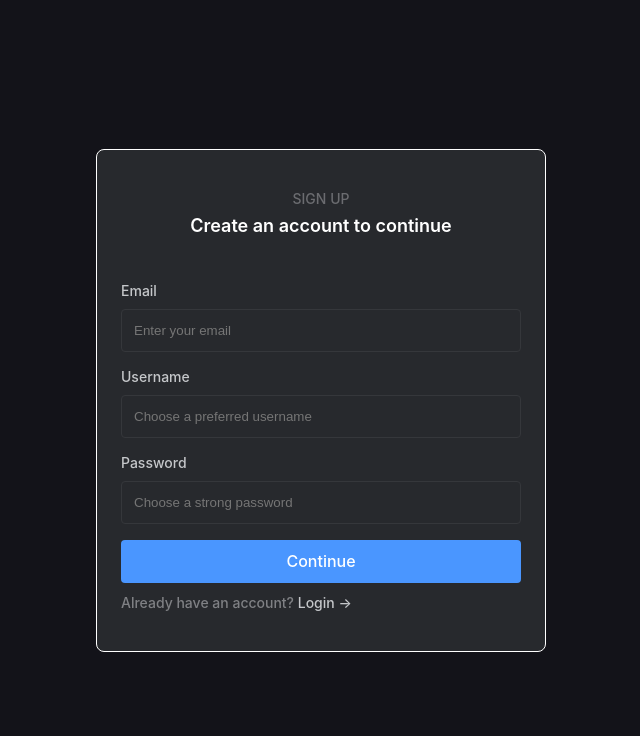
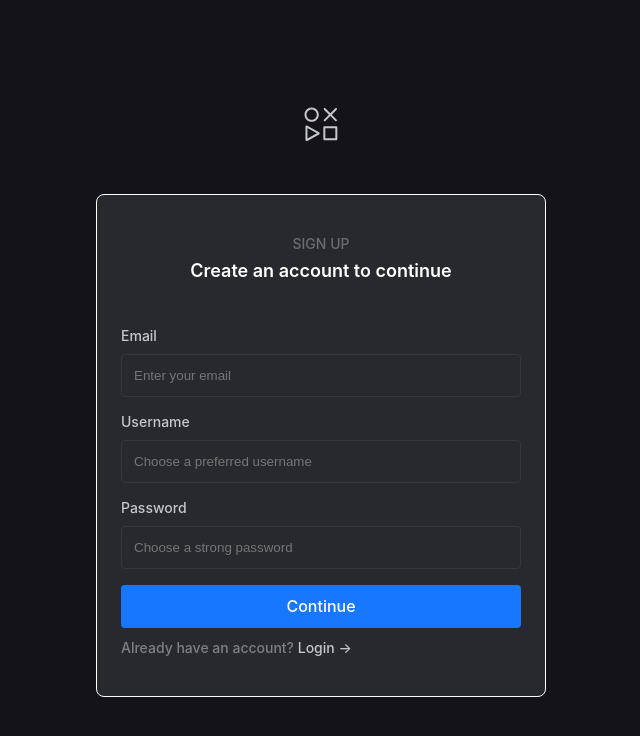
Before and after one commit to Yashpal13/post, a React (Create React App) app: page /sign-up in a window 1280 px wide. In both pictures the pointer is over the element "Continue". Shown: the top 736 px of the page, without its empty margins (319-959 px from the left). Built offline with nearby package versions, Linux system fonts and the light colour scheme.

Commit message:
test:context changes added

```diff
--- a/src/components/Button/Button.module.css
+++ b/src/components/Button/Button.module.css
@@ -8,3 +8,7 @@
   text-align: center;
   cursor: pointer;
 }
+
+.btn:hover {
+  background-color: #1778ff;
+}
--- a/src/pages/SignUp/SignUp.tsx
+++ b/src/pages/SignUp/SignUp.tsx
@@ -28,6 +28,9 @@ const SignUp = (props: any) => {
 
   return (
     <div className="flex flex-col-vertical-center height-100 width-100">
+      {!isModal && (
+        <img src={"/assets/images/Logo.svg"} className={classes.logo} />
+      )}
       <div
         className={`${classes.container} width-100 ${
           isModal ? classes.modalcontainer : null
```
Also changed, not shown: 1 other file (tests, documents, lock files or other folders).
